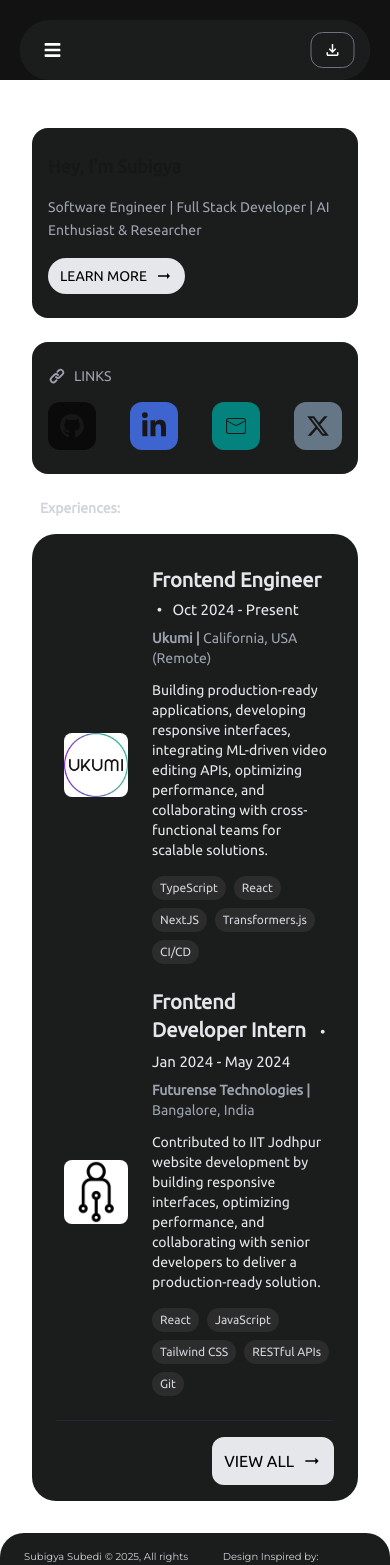
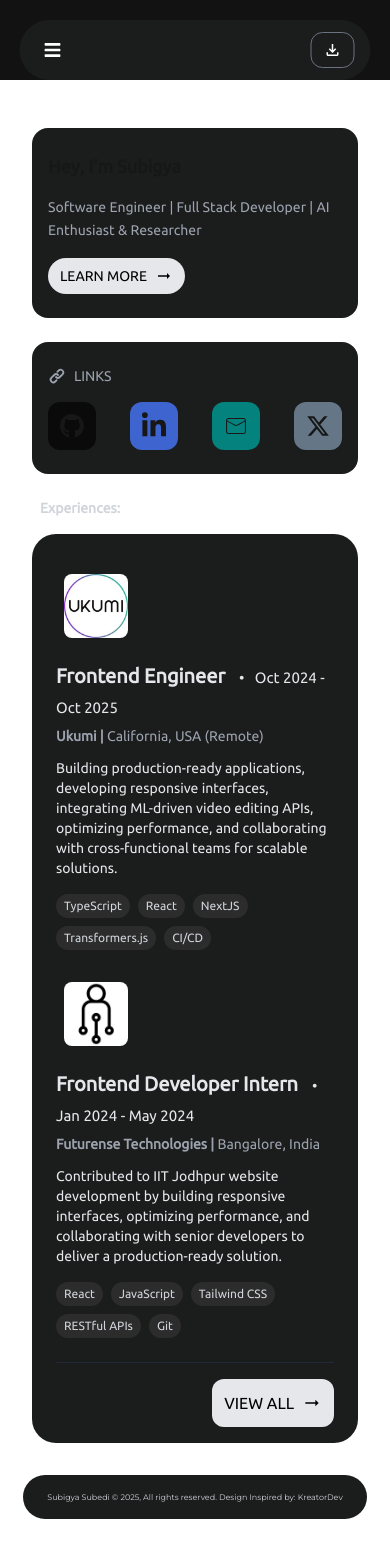
Before and after one commit to subigya-js/subigyasubedi.com.np, a Next.js app: page / in a window 390 px wide. Shown: the top 1565 px of the page. After the commit the page ends 1539 px from the top, so only its background shows below. Built offline with nearby package versions, Linux system fonts and the light colour scheme.

Commit message:
fix: update layout for education and experience sections to improve responsiveness

```diff
--- a/app/components/AboutPage.tsx
+++ b/app/components/AboutPage.tsx
@@ -39,7 +39,7 @@ const AboutPage = () => {
                 <div>
                     {
                         education.map((edu) => (
-                            <div key={edu.id} className="flex items-center gap-4">
+                            <div key={edu.id} className="flex flex-col sm:flex-col sm:items-center gap-4">
                                 <Image src={edu.logo} alt={`logo`} width={80} height={80} className="p-2 rounded-2xl" />
 
                                 <div className="flex flex-col gap-1">
--- a/app/components/AnimatedPage.tsx
+++ b/app/components/AnimatedPage.tsx
@@ -20,7 +20,7 @@ const AnimatedPage: React.FC<AnimatedPageProps> = ({ children }) => {
   return (
     <div
       className={`transition-all duration-1000 ease-out ${
-        isVisible ? "opacity-100 translate-y-0" : "opacity-0 translate-y-0"
+        isVisible ? "opacity-100 translate-y-0" : "opacity-0 translate-y-4"
       }`}
     >
       {children}
--- a/app/components/Contact.tsx
+++ b/app/components/Contact.tsx
@@ -62,11 +62,11 @@ const Contact: React.FC = () => {
   };
 
   return (
-    <div className="w-full flex justify-center px-4 sm:px-6 lg:px-8">
+    <div className="w-[90%] flex justify-center items-center px-4 sm:px-6 lg:px-8">
       <form
         ref={form}
         onSubmit={handleSubmit}
-        className="bg-[#1b1c1c] w-[400px] sm:w-[500px] lg:w-[700px] max-w-4xl shadow-md rounded-3xl px-6 sm:px-8 pt-6 pb-8 mb-4"
+        className="bg-[#1b1c1c] w-[360px] sm:w-[500px] lg:w-[700px] max-w-4xl shadow-md rounded-3xl px-6 sm:px-8 pt-6 pb-8 mb-4"
       >
         <div className="mb-4 sm:mb-6">
           <label
--- a/app/components/ExperienceCard.tsx
+++ b/app/components/ExperienceCard.tsx
@@ -9,7 +9,7 @@ const ExperienceCard = () => {
       <div className="mt-4">
         {
           experiences.map((exp) => (
-            <div key={exp.id} className="mb-6 flex items-center gap-4">
+            <div key={exp.id} className="mb-6 flex flex-col sm:flex-row sm:items-center gap-4">
               <Image src={exp.logo} alt={`logo`} width={80} height={80} className="p-2 rounded-2xl" />
 
               <div className="flex flex-col gap-1">
--- a/app/components/Footer.tsx
+++ b/app/components/Footer.tsx
@@ -8,11 +8,11 @@ const font = Montserrat({ weight: "400", subsets: ["latin"] });
 const Footer = () => {
   return (
     <footer className={`bg-[#1b1c1c] rounded-3xl px-6 py-4 mb-5 min-w-[50%] ${font.className}`} suppressHydrationWarning>
-      <div className="flex justify-between text-gray-300">
-        <p className="text-[10px] sm:text-xs font-medium">
+      <div className="flex justify-between items-center text-gray-300">
+        <p className="text-[8px] sm:text-xs font-medium">
           <Link href="https://github.com/subigya-js" target="_blank" className="hover:text-white hover:underline duration-300">Subigya Subedi</Link> © {new Date().getFullYear()}, All rights reserved.&nbsp;
         </p>
-        <p className="text-[10px] sm:text-xs">Design Inspired by: <Link href="https://github.com/kreatordev" target="_blank" className="hover:text-white hover:underline duration-300">KreatorDev</Link></p>
+        <p className="text-[8px] sm:text-xs">Design Inspired by: <Link href="https://github.com/kreatordev" target="_blank" className="hover:text-white hover:underline duration-300">KreatorDev</Link></p>
       </div>
     </footer>
   );
--- a/app/constants.js
+++ b/app/constants.js
@@ -138,7 +138,7 @@ export const experiences = [
     id: "1",
     role: "Frontend Engineer",
     company: "Ukumi",
-    duration: "Oct 2024 - Present",
+    duration: "Oct 2024 - Oct 2025",
     location: "California, USA (Remote)",
     desc: "Building production-ready applications, developing responsive interfaces, integrating ML-driven video editing APIs, optimizing performance, and collaborating with cross-functional teams for scalable solutions.",
     logo: ukumiLogo,
--- a/app/experiences/page.tsx
+++ b/app/experiences/page.tsx
@@ -10,7 +10,7 @@ const page = () => {
                 <div className="flex flex-col gap-10 max-w-4xl w-full">
                     {
                         experiences.map((exp) => (
-                            <div key={exp.id} className="mb-6 flex items-center gap-4">
+                            <div key={exp.id} className="mb-6 flex flex-col sm:flex-row sm:items-center gap-4">
                                 <Image src={exp.logo} alt={`logo`} width={80} height={80} className="p-2 rounded-2xl" />
 
                                 <div className="flex flex-col gap-1">
```
